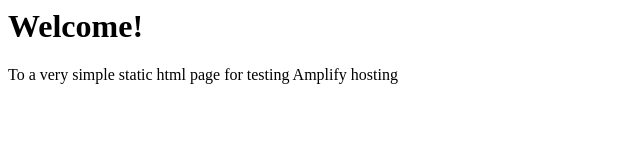
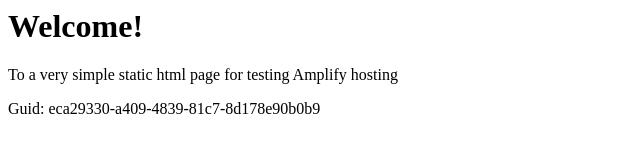
Before and after one commit to aws-aemilia-lhr/Github-PR-Commit-Integration-Test-DoNotTouch-v0-preprod-eu-west-2, a website: page src/index.html in a window 1280 px wide. Shown: the whole page, without its empty margins (0-640 px from the left). Drawn offline with Linux system fonts and the light colour scheme.

Commit message:
commit from integ tests

```diff
--- a/src/index.html
+++ b/src/index.html
@@ -1,3 +1,5 @@
+
+
 <html lang="en">
 
 <head>
@@ -10,6 +12,6 @@
 <body>
     <h1>Welcome!</h1>
     <p>To a very simple static html page for testing Amplify hosting</p>
-</body>
+    <p>Guid: eca29330-a409-4839-81c7-8d178e90b0b9</p></body>
 
 </html>
```
